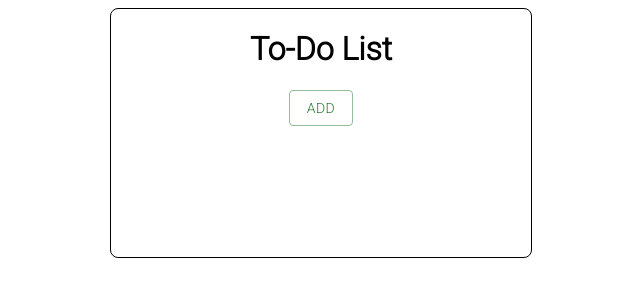
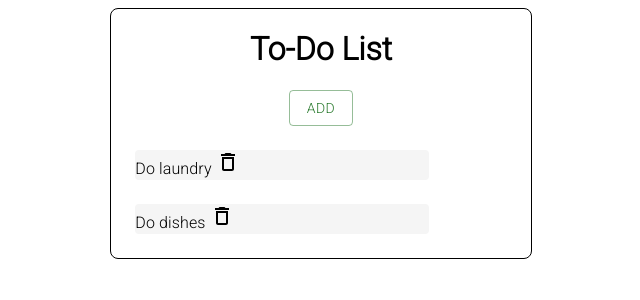
Before and after one commit to Barolex/to-do, a React (Create React App) app: page / in a window 1280 px wide. Shown: the top 300 px of the page, without its empty margins (319-959 px from the left). Built offline with nearby package versions, Linux system fonts and the light colour scheme.

Commit message:
Create Task, inserted icon.

```diff
--- a/src/App.js
+++ b/src/App.js
@@ -1,10 +1,25 @@
 import Box from "@mui/material/Box";
 import Grid from "@mui/material/Grid";
+import { useState } from "react";
 import "./styles.css";
 
 import { Header } from "./Components/Header";
+import { Tasks } from "./Components/Tasks";
 
 function App() {
+  const [tasks, setTasks] = useState([
+    {
+      id: 1,
+      title: "First title",
+      assignment: "Do laundry",
+    },
+    {
+      id: 2,
+      title: "Second title",
+      assignment: "Do dishes",
+    },
+  ]);
+
   return (
     <div className="container">
       <Box sx={{ flexGrow: 2 }}>
@@ -12,12 +27,15 @@ function App() {
           <Grid
             item
             xs={4}
-            border={1}
-            height={250}
-            textAlign="center"
-            borderRadius={2}
+            sx={{
+              height: "50%",
+              border: 1,
+              textAlign: "center",
+              borderRadius: 2,
+            }}
           >
             <Header title="To-Do List" />
+            <Tasks tasks={tasks} />
           </Grid>
         </Grid>
       </Box>
--- a/src/Components/Header.js
+++ b/src/Components/Header.js
@@ -1,20 +1,22 @@
-import PropTypes from "prop-types"
-import Button from "@mui/material/Button";
+import PropTypes from "prop-types";
 import Box from "@mui/material/Box";
+import { MainButton } from "./MainButton";
 
-export const Header = ({title}) => {
-    return (
-      <Box >
-        <h1>{title}</h1>
-        <Button variant="outlined" color="success">Add</Button>
-      </Box>
-    );
-}
+// ENF
+
+export const Header = ({ title }) => {
+  return (
+    <Box>
+      <h1>{title}</h1>
+      <MainButton text="Add" color="success" />
+    </Box>
+  );
+};
 
 Header.defaultProps = {
-    title: "Default title"
-}
+  title: "Default title",
+};
 
 Header.propTypes = {
-    title: PropTypes.string
-}
+  title: PropTypes.string,
+};
--- a/src/Components/MainButton.js
+++ b/src/Components/MainButton.js
@@ -0,0 +1,9 @@
+import Button from "@mui/material/Button";
+
+export const MainButton = ({ text, color, buttonAction }) => {
+  return (
+    <Button variant="outlined" color={color} onClick={buttonAction}>
+      {text}
+    </Button>
+  );
+};
--- /dev/null
+++ b/src/Components/Task.js
@@ -0,0 +1,23 @@
+import Box from "@mui/material/Box";
+import { Typography } from "@mui/material";
+import DeleteOutlineOutlinedIcon from "@mui/icons-material/DeleteOutlineOutlined";
+
+export const Task = ({ task }) => {
+  return (
+    <Box
+      sx={{
+        textAlign: "center",
+        backgroundColor: "whitesmoke",
+        m: 3,
+        textAlign: "start",
+        width: "70%",
+        height: 30,
+        borderRadius: 1,
+      }}
+    >
+      <Typography variant="h6" fontSize="medium">
+        {task.assignment} <DeleteOutlineOutlinedIcon/>
+      </Typography>
+    </Box>
+  );
+};
--- /dev/null
+++ b/src/Components/Tasks.js
@@ -0,0 +1,11 @@
+import { Task } from "./Task";
+
+export const Tasks = ({ tasks }) => {
+  return (
+    <>
+      {tasks.map((oneItem) => (
+        <Task key={oneItem.id} task={oneItem}/>
+      ))}
+    </>
+  );
+};
```
